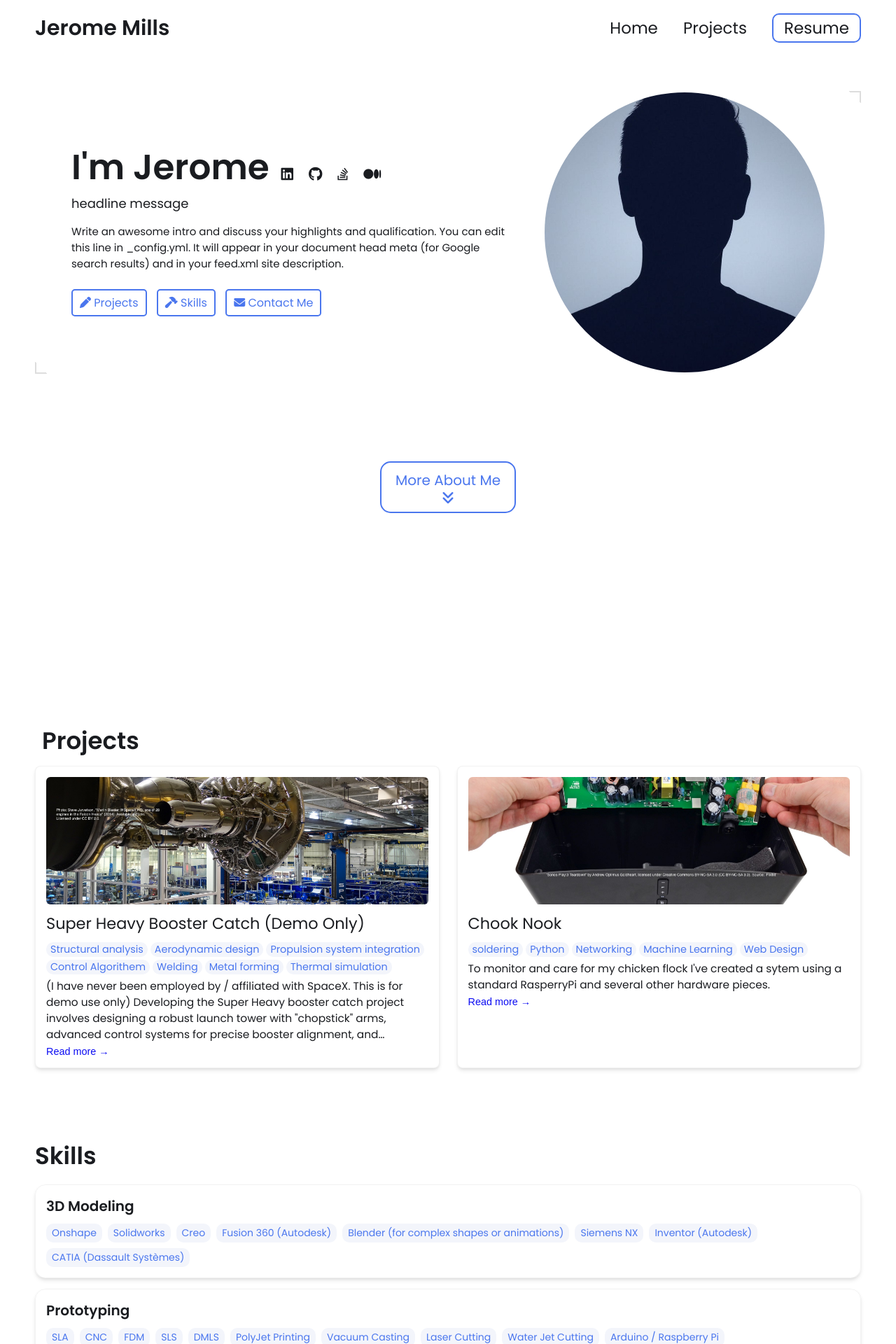
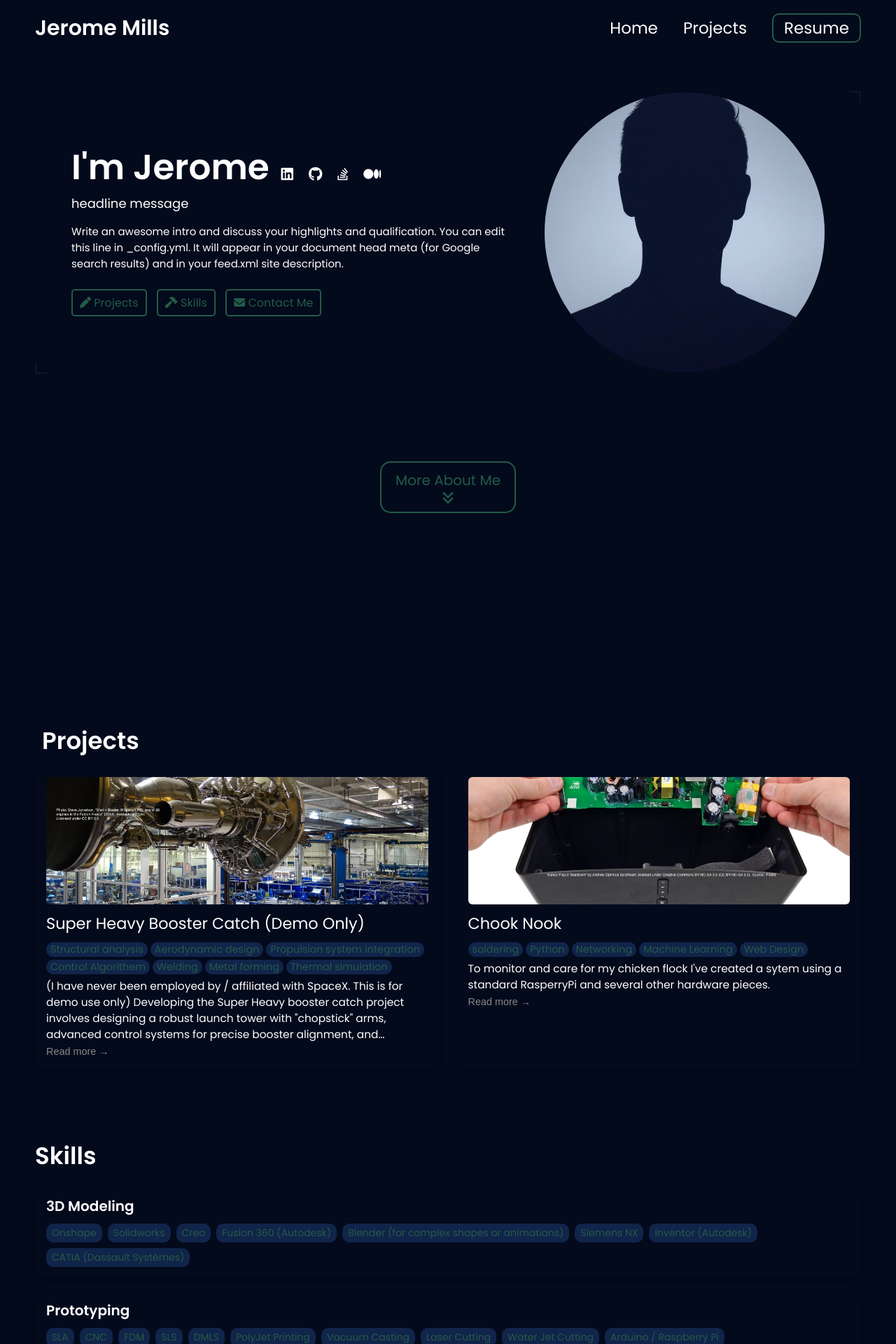
Before and after one commit to IpslWon/IpslWon.github.io, a Jekyll site: the page built from index.html, in a window 1280 px wide. Shown: the top 1920 px of the page at 70% size. Built offline with Jekyll 4.4.1, drawn with Linux system fonts in a browser that asks for light colours.

Commit message:
Change theme colors in _config.yml
Updated color scheme for the theme in _config.yml.

```diff
--- a/_config.yml
+++ b/_config.yml
@@ -93,12 +93,12 @@ formspree-key:   mblpvykn
 
 # Active theme (Updatethis to switch themes). Make sure to keep the indentation the samne.
 colors: # this is the basic theme
-  text: "#1a1c20"
-  border: "#ddd"
-  link: "#4a76ee"
-  highlight: "#0c0cf2"
-  background: "#ffffff"
-  light_background: "#f3f5fb"
+  text: "#ffffff"
+  border: "#061831"
+  link: "#245B47"
+  highlight: "#888888"
+  background: "#030A1C"
+  light_background: "#11244A"
 
 # A few examples.
 basic theme:
```
